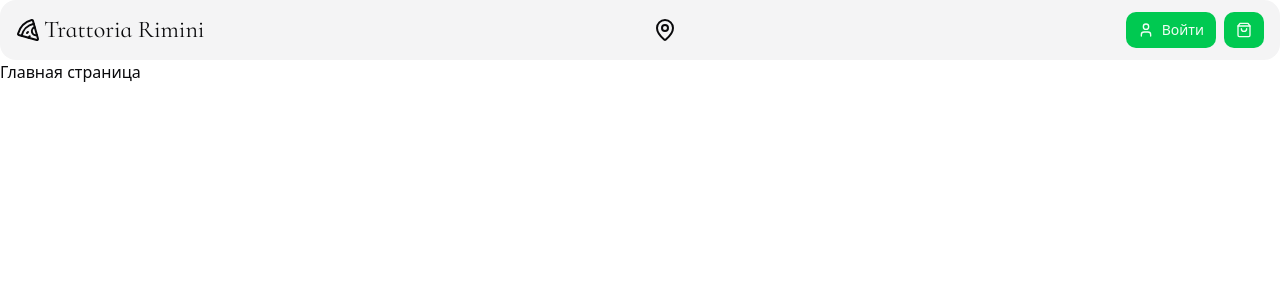
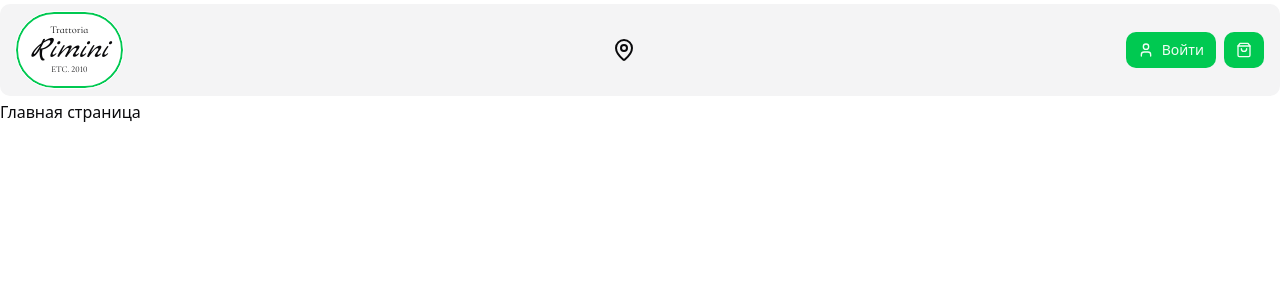
Before and after one commit to bee4boop/next-rimini, a Next.js app: page / in a window 1280 px wide. Shown: the top 300 px of the page. Built offline with nearby package versions, Linux system fonts and the light colour scheme; a web font is replaced by a local one.

Commit message:
feat: setup header component

```diff
--- a/src/components/shared/header.tsx
+++ b/src/components/shared/header.tsx
@@ -1,24 +1,29 @@
 import { MapPinIcon, Pizza, ShoppingBag, UserIcon } from 'lucide-react';
-import Logo from '@/components/ui/logo';
 import Link from 'next/link';
 import { Button } from '@/components/ui/button';
+import Container from './container';
 
 export default function Header() {
   return (
-    <header className='text-foreground'>
-      <nav className='bg-muted rounded-xl container mx-auto px-4 flex items-center justify-between py-3'>
+    <header className='text-foreground py-1'>
+      <Container className='flex items-center justify-between py-2 px-4 bg-muted rounded-md'>
         <Link
           href={'/'}
-          className='font-header text-2xl/1 rounded-lg flex flex-row gap-1 items-center'
+          className='font-header flex flex-row gap-1 items-center'
         >
-          <Pizza />
-          Trattoria Rimini
+          {/* <Pizza /> */}
+          <div className='bg-background flex flex-col gap-1 items-center justify-center border-2 outline-1 outline-background border-ring px-3 py-2 rounded-full '>
+            <span className='text-[0.65rem]/[1rem]'>Trattoria</span>
+            <span className='font-script text-3xl/[1rem] italic'>Rimini</span>
+            <span className='text-[0.55rem]/[1rem]'>ETC. 2010</span>
+          </div>
         </Link>
 
         <div>
           <MapPinIcon />
         </div>
 
+        <nav className='flex items-center gap-1'>
           <div className='flex items-center justify-end gap-2'>
             <Button>
               <UserIcon />
@@ -30,6 +35,7 @@ export default function Header() {
             </Button>
           </div>
         </nav>
+      </Container>
     </header>
   );
 }
```
Lines whose indentation alone changed are shown as unchanged.
